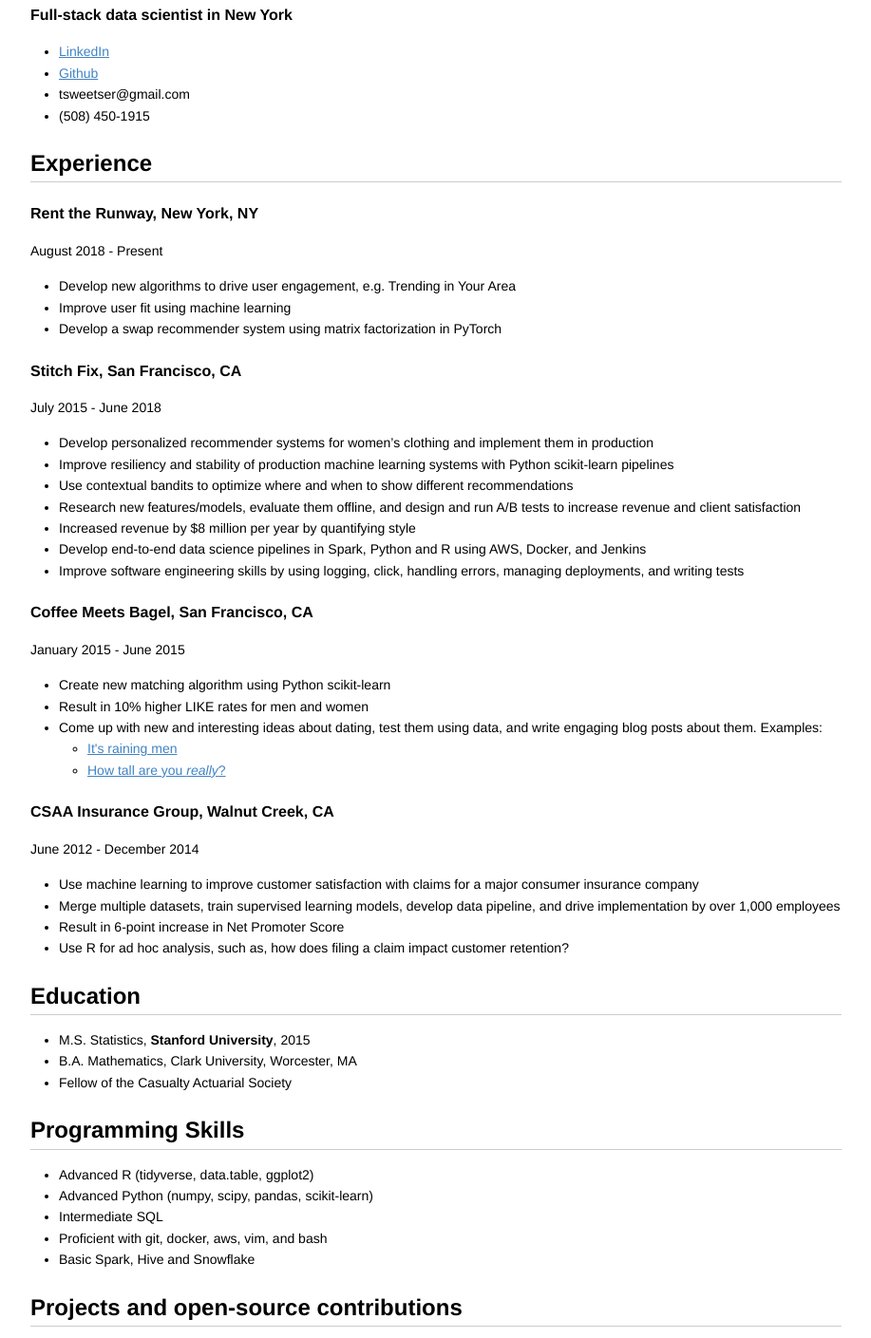
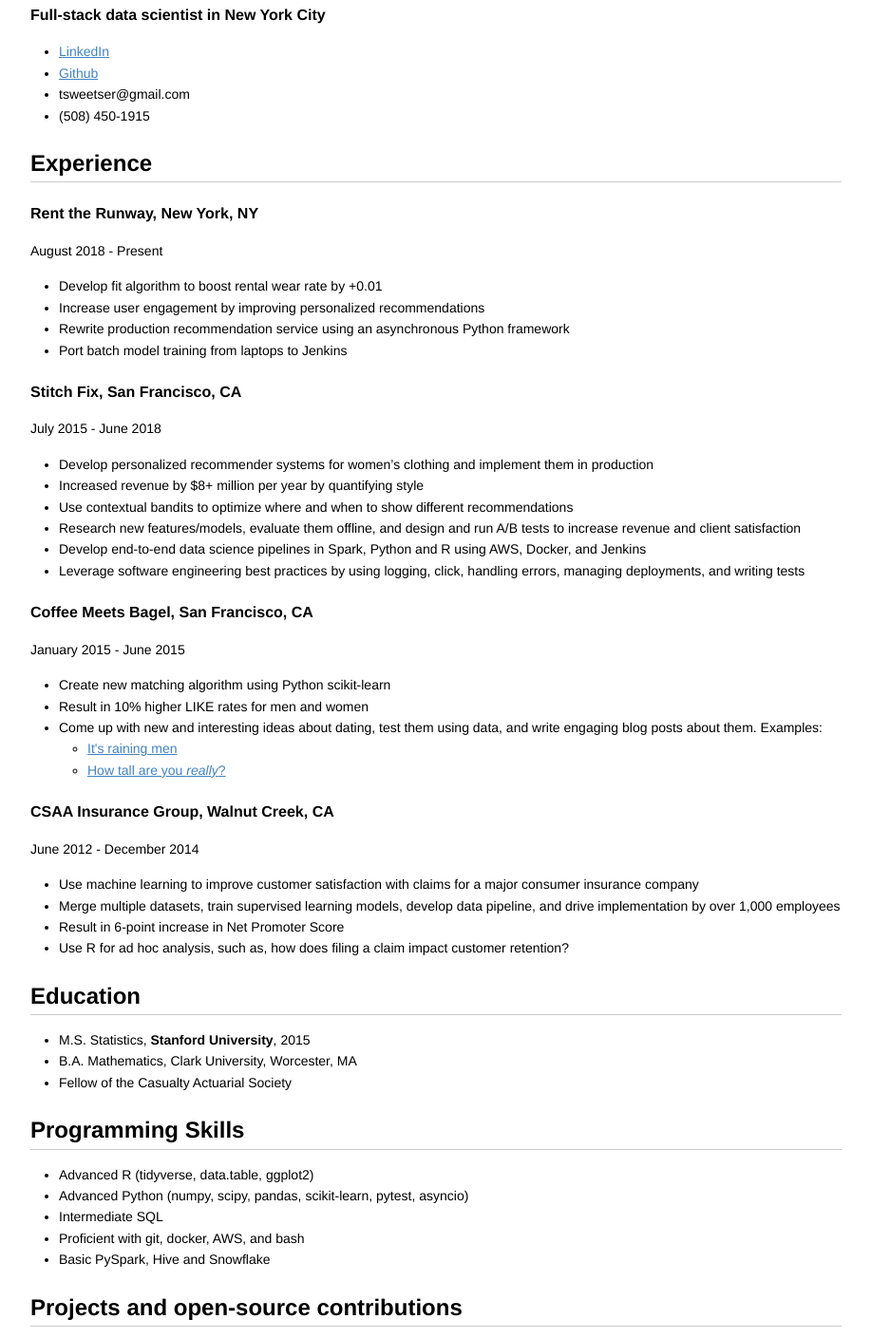
Before and after one commit to hacktuarial/hacktuarial.github.io, a plain HTML site: page index.html in a window 1280 px wide. Shown: the part 92-1501 px from the top of the page at 95% size, without its empty margins (181-1098 px from the left). Drawn offline with nearby package versions, Linux system fonts and the light colour scheme; some packages are replaced by stand-ins of ours.

Commit message:
update RTR experience

```diff
--- a/index.html
+++ b/index.html
@@ -330,7 +330,7 @@
 
 <h1 id="toc_0">Timothy D. Sweetser</h1>
 
-<h4 id="toc_1">Full-stack data scientist in New York</h4>
+<h4 id="toc_1">Full-stack data scientist in New York City</h4>
 
 <ul>
 <li><a href="https://www.linkedin.com/in/timothysweetser/">LinkedIn</a></li>
@@ -346,9 +346,10 @@
 <p>August 2018 - Present</p>
 
 <ul>
-<li>Develop new algorithms to drive user engagement, e.g. Trending in Your Area</li>
-<li>Improve user fit using machine learning</li>
-<li>Develop a swap recommender system using matrix factorization in PyTorch</li>
+<li>Develop fit algorithm to boost rental wear rate by +0.01</li>
+<li>Increase user engagement by improving personalized recommendations</li>
+<li>Rewrite production recommendation service using an asynchronous Python framework</li>
+<li>Port batch model training from laptops to Jenkins</li>
 </ul>
 
 <h4 id="toc_4">Stitch Fix, San Francisco, CA</h4>
@@ -357,12 +358,11 @@
 
 <ul>
 <li>Develop personalized recommender systems for women’s clothing and implement them in production</li>
-<li>Improve resiliency and stability of production machine learning systems with Python scikit-learn pipelines</li>
+<li>Increased revenue by $8+ million per year by quantifying style</li>
 <li>Use contextual bandits to optimize where and when to show different recommendations</li>
 <li>Research new features/models, evaluate them offline, and design and run A/B tests to increase revenue and client satisfaction</li>
-<li>Increased revenue by $8 million per year by quantifying style</li>
 <li>Develop end-to-end data science pipelines in Spark, Python and R using AWS, Docker, and Jenkins</li>
-<li>Improve software engineering skills by using logging, click, handling errors, managing deployments, and writing tests</li>
+<li>Leverage software engineering best practices by using logging, click, handling errors, managing deployments, and writing tests</li>
 </ul>
 
 <h4 id="toc_5">Coffee Meets Bagel, San Francisco, CA</h4>
@@ -403,10 +403,10 @@
 
 <ul>
 <li>Advanced R (tidyverse, data.table, ggplot2)</li>
-<li>Advanced Python (numpy, scipy, pandas, scikit-learn)</li>
+<li>Advanced Python (numpy, scipy, pandas, scikit-learn, pytest, asyncio)</li>
 <li>Intermediate SQL</li>
-<li>Proficient with git, docker, aws, vim, and bash</li>
-<li>Basic Spark, Hive and Snowflake</li>
+<li>Proficient with git, docker, AWS, and bash</li>
+<li>Basic PySpark, Hive and Snowflake</li>
 </ul>
 
 <h2 id="toc_9">Projects and open-source contributions</h2>
@@ -417,7 +417,7 @@
 <li>Analysis of BART Fares
 
 <ul>
-<li><a href="https://github.com/hacktuarial/BART">github</a> </li>
+<li><a href="https://github.com/hacktuarial/BART">github</a></li>
 <li><a href="https://bart-fares.herokuapp.com/">heroku</a></li>
 </ul></li>
 <li>Wrote parallel implementation of R <a href="https://github.com/patperry/r-mbest">mbest package</a> on CRAN</li>
```
Also changed, not shown: 1 other file.
